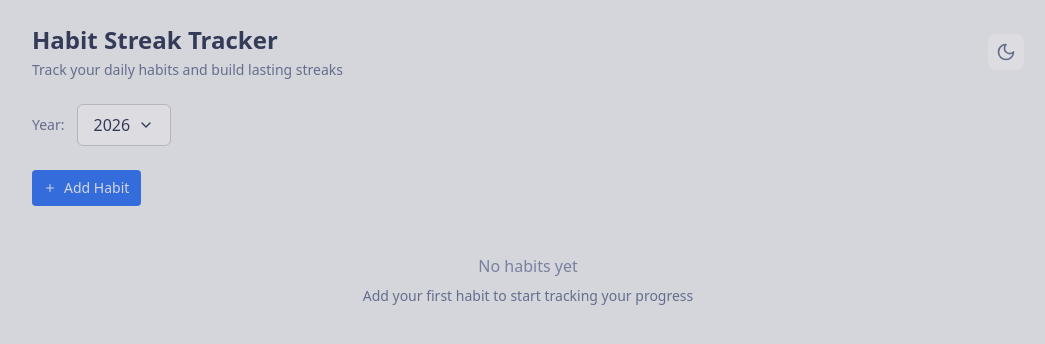
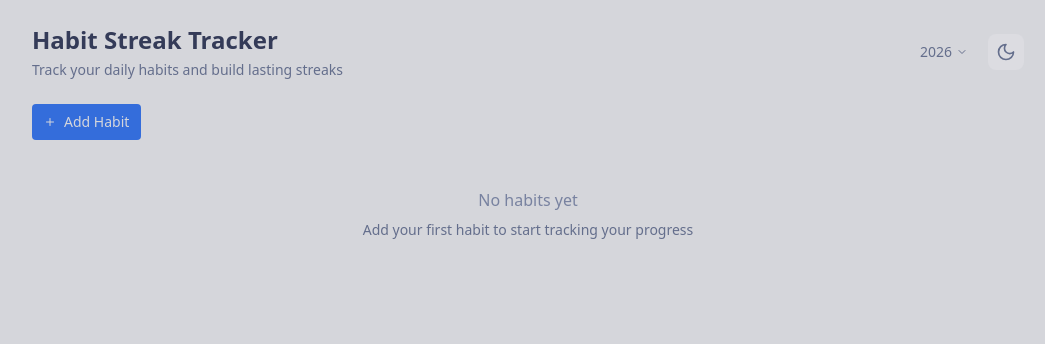
Before and after one commit to johnleoclaudio/habitstreak, a React (Vite) app: page / in a window 1280 px wide. Shown: the top 344 px of the page, without its empty margins (112-1157 px from the left). Built offline with nearby package versions, Linux system fonts and the light colour scheme.

Commit message:
chore: move year selection at the top bar

```diff
--- a/src/App.tsx
+++ b/src/App.tsx
@@ -51,23 +51,19 @@ export const App = () => {
               Track your daily habits and build lasting streaks
             </p>
           </div>
-          <DarkModeToggle />
-        </header>
-
-        {/* Global Year Selector */}
-        <div className="flex items-center gap-3 mb-6">
-          <span className="text-sm text-tokyo-fg3">Year:</span>
+          <div className="flex items-center gap-3">
+            {/* Year Selector */}
             <div className="relative" ref={dropdownRef}>
               <button
                 onClick={() => setIsYearDropdownOpen(!isYearDropdownOpen)}
-              className="flex items-center gap-2 px-4 py-2 bg-tokyo-bg1 hover:bg-tokyo-bg2 border border-tokyo-bg3 rounded-md text-tokyo-fg transition-colors"
+                className="flex items-center gap-1 px-2 py-1 text-sm text-tokyo-fg3 hover:text-tokyo-fg transition-colors"
               >
-              <span className="font-medium">{selectedYear}</span>
-              <ChevronDown className={`h-4 w-4 transition-transform ${isYearDropdownOpen ? 'rotate-180' : ''}`} />
+                <span>{selectedYear}</span>
+                <ChevronDown className={`h-3 w-3 transition-transform ${isYearDropdownOpen ? 'rotate-180' : ''}`} />
               </button>
 
               {isYearDropdownOpen && (
-              <div className="absolute top-full left-0 mt-1 bg-tokyo-bg1 border border-tokyo-bg3 rounded-md shadow-lg z-10 min-w-full">
+                <div className="absolute top-full right-0 mt-1 bg-tokyo-bg1 border border-tokyo-bg3 rounded-md shadow-lg z-10 min-w-full">
                   {availableYears.map((year) => (
                     <button
                       key={year}
@@ -76,7 +72,7 @@ export const App = () => {
                         setIsYearDropdownOpen(false)
                       }}
                       className={`
-                      w-full px-4 py-2 text-left hover:bg-tokyo-bg2 transition-colors
+                        w-full px-3 py-1 text-sm text-left hover:bg-tokyo-bg2 transition-colors
                         ${year === selectedYear ? 'bg-tokyo-bg2 text-tokyo-blue' : 'text-tokyo-fg'}
                         ${year === availableYears[0] ? 'rounded-t-md' : ''}
                         ${year === availableYears[availableYears.length - 1] ? 'rounded-b-md' : ''}
@@ -84,14 +80,16 @@ export const App = () => {
                     >
                       {year}
                       {year === currentYear && (
-                      <span className="ml-2 text-xs text-tokyo-fg3">(current)</span>
+                        <span className="ml-1 text-xs text-tokyo-fg4">(current)</span>
                       )}
                     </button>
                   ))}
                 </div>
               )}
             </div>
+            <DarkModeToggle />
           </div>
+        </header>
 
         <div className="space-y-4">
           <AddHabitForm onAddHabit={addHabit} />
```
Lines whose indentation alone changed are shown as unchanged.
